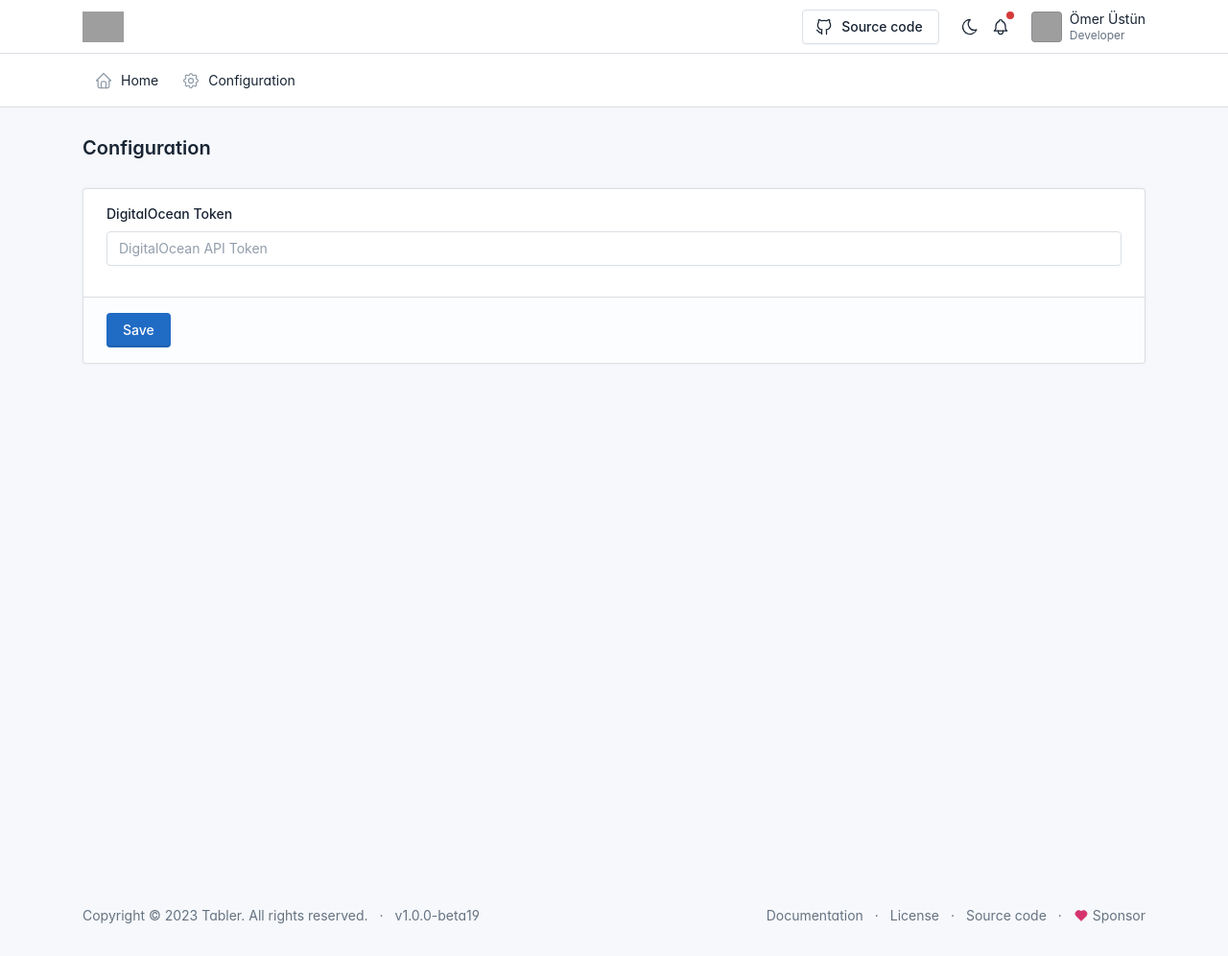
After one commit to omerbustun/do-control, a Django app: page /config/ in a window 1280 px wide. The commit adds this page. Shown: the whole page at 96% size. Run offline with Django 4.2, Linux system fonts and the light colour scheme; data comes from the database, SQL or seed files in the repository; some libraries are stand-ins or nearby versions; some web fonts are replaced; grey boxes are pictures that could not be loaded.

Commit message:
Enhance UI and implement configuration form
- Enhanced the UI by integrating Tabler's form elements and messaging components.
- Developed the Configuration form with the necessary fields.
- Created the Configuration view to handle form submissions and display save messages.
- Updated the navigation bar:
  - Replaced home icon with an appropriate link.
  - Added a gear icon for the Configuration tab.
  - Fixed the persistent active state for the Home tab.
- Introduced a page header for better content presentation.
- Various aesthetic and usability improvements for a seamless user experience.

```diff
--- a/accounts/urls.py
+++ b/accounts/urls.py
@@ -2,5 +2,5 @@ from django.urls import path
 from . import views
 
 urlpatterns = [
-    path('base/', views.base_view, name='base_view'),
+    path('', views.base_view, name='home'),
 ]
--- /dev/null
+++ b/config/forms.py
@@ -0,0 +1,9 @@
+from django import forms
+from .models import Configuration
+
+class ConfigurationForm(forms.ModelForm):
+    digitalocean_token = forms.CharField(widget=forms.TextInput(attrs={'class': 'form-control', 'placeholder': 'DigitalOcean API Token'}))
+
+    class Meta:
+        model = Configuration
+        fields = ['digitalocean_token']
--- a/config/settings.py
+++ b/config/settings.py
@@ -41,6 +41,7 @@ INSTALLED_APPS = [
     'django.contrib.staticfiles',
     'accounts',
     'do_api',
+    'config',
 ]
 
 MIDDLEWARE = [
--- a/config/urls.py
+++ b/config/urls.py
@@ -16,8 +16,10 @@ Including another URLconf
 """
 from django.contrib import admin
 from django.urls import path, include
+from . import views
 
 urlpatterns = [
     path('admin/', admin.site.urls),
+    path('config/', views.config_view, name='config_view'),
     path('', include('accounts.urls')),
 ]
--- /dev/null
+++ b/config/views.py
@@ -0,0 +1,15 @@
+from django.shortcuts import render, redirect
+from .models import Configuration
+from .forms import ConfigurationForm
+from django.contrib import messages
+
+def config_view(request):
+    config, created = Configuration.objects.get_or_create(pk=1)
+    if request.method == "POST":
+        form = ConfigurationForm(request.POST, instance=config)
+        if form.is_valid():
+            form.save()
+            messages.success(request, "Configuration saved successfully!")
+    else:
+        form = ConfigurationForm(instance=config)
+    return render(request, 'config.html', {'form': form})
--- a/templates/base.html
+++ b/templates/base.html
@@ -1,6 +1,6 @@
 {% load static %}
 
-<!doctype html>
+<!DOCTYPE html>
 <!--
 * Tabler - Premium and Open Source dashboard template with responsive and high quality UI.
 * @version 1.0.0-beta19
@@ -8,40 +8,43 @@
 * Copyright 2018-2023 The Tabler Authors
 * Copyright 2018-2023 codecalm.net Paweł Kuna
 * Licensed under MIT (https://github.com/tabler/tabler/blob/master/LICENSE)
--->
+ -->
 <html lang="en">
   <head>
-    <meta charset="utf-8"/>
-    <meta name="viewport" content="width=device-width, initial-scale=1, viewport-fit=cover"/>
-    <meta http-equiv="X-UA-Compatible" content="ie=edge"/>
-    <title>{% block title %}Dashboard{% endblock %}</title>
+    <meta charset="utf-8" />
+    <meta name="viewport" content="width=device-width, initial-scale=1, viewport-fit=cover" />
+    <meta http-equiv="X-UA-Compatible" content="ie=edge" />
+    <title>
+      {% block title %}
+        Dashboard
+      {% endblock %}
+    </title>
     <!-- CSS files -->
     <link href="{% static 'css/tabler.min.css' %}" rel="stylesheet" />
 
     <style>
       @import url('https://rsms.me/inter/inter.css');
       :root {
-      	--tblr-font-sans-serif: 'Inter Var', -apple-system, BlinkMacSystemFont, San Francisco, Segoe UI, Roboto, Helvetica Neue, sans-serif;
+        --tblr-font-sans-serif: 'Inter Var', -apple-system, BlinkMacSystemFont, San Francisco, Segoe UI, Roboto, Helvetica Neue, sans-serif;
       }
       body {
-      	font-feature-settings: "cv03", "cv04", "cv11";
+        font-feature-settings: 'cv03', 'cv04', 'cv11';
       }
     </style>
   </head>
-  <body >
+  <body>
     <script src="{% static 'js/tabler.min.js' %}"></script>
-    {% include "navbar.html" %}
+    {% include 'navbar.html' %}
 
     <div class="page">
       {% block body %}
+
       {% endblock %}
-  </div>
+    </div>
 
-    {% include "footer.html" %}
-
+    {% include 'footer.html' %}
 
     <!-- Tabler Core -->
     <script src="{% static 'js/tabler.min.js' %}"></script>
-
   </body>
 </html>
--- /dev/null
+++ b/templates/config.html
@@ -0,0 +1,46 @@
+{% extends 'base.html' %}
+
+{% block body %}
+  <div class="page-wrapper">
+    <div class="page-header d-print-none">
+      <div class="container-xl">
+        <div class="row g-2 align-items-center">
+          <div class="col">
+            <h2 class="page-title">Configuration</h2>
+          </div>
+        </div>
+      </div>
+    </div>
+
+    <div class="page-body">
+      <div class="container-xl">
+        <!-- Display Messages -->
+        {% if messages %}
+          <div class="messages mt-3">
+            {% for message in messages %}
+              <div class="alert alert-{{ message.tags }} alert-dismissible" role="alert">
+                <button type="button" class="btn-close" data-bs-dismiss="alert" aria-label="Close"></button>
+                {{ message }}
+              </div>
+            {% endfor %}
+          </div>
+        {% endif %}
+
+        <form method="post">
+          {% csrf_token %}
+          <div class="card">
+            <div class="card-body">
+              <div class="mb-3">
+                <label class="form-label">DigitalOcean Token</label>
+                {{ form.digitalocean_token }}
+              </div>
+            </div>
+            <div class="card-footer">
+              <button type="submit" class="btn btn-primary">Save</button>
+            </div>
+          </div>
+        </form>
+      </div>
+    </div>
+  </div>
+{% endblock %}
--- a/templates/navbar.html
+++ b/templates/navbar.html
@@ -1,40 +1,45 @@
 {% load static %}
 <!-- Navbar -->
-<header class="navbar navbar-expand-md d-print-none sticky-top" >
+<header class="navbar navbar-expand-md d-print-none sticky-top">
   <div class="container-xl">
-      <button class="navbar-toggler" type="button" data-bs-toggle="collapse" data-bs-target="#navbar-menu" aria-controls="navbar-menu" aria-expanded="false" aria-label="Toggle navigation">
-        <span class="navbar-toggler-icon"></span>
-      </button>
-      <h1 class="navbar-brand navbar-brand-autodark d-none-navbar-horizontal pe-0 pe-md-3">
-        <a href=".">
-            <img src="{% static 'img/logo.svg' %}" width="110" height="32" alt="do-control" class="navbar-brand-image">
-        </a>
-      </h1>
+    <button class="navbar-toggler" type="button" data-bs-toggle="collapse" data-bs-target="#navbar-menu" aria-controls="navbar-menu" aria-expanded="false" aria-label="Toggle navigation"><span class="navbar-toggler-icon"></span></button>
+    <h1 class="navbar-brand navbar-brand-autodark d-none-navbar-horizontal pe-0 pe-md-3"><a href="."><img src="{% static 'img/logo.svg' %}" width="110" height="32" alt="do-control" class="navbar-brand-image" /></a></h1>
     <div class="navbar-nav flex-row order-md-last">
       <div class="nav-item d-none d-md-flex me-3">
         <div class="btn-list">
           <a href="https://github.com/omerbustun/do-control" class="btn" target="_blank" rel="noreferrer">
             <!-- Download SVG icon from http://tabler-icons.io/i/brand-github -->
-              <svg xmlns="http://www.w3.org/2000/svg" class="icon" width="24" height="24" viewBox="0 0 24 24" stroke-width="2" stroke="currentColor" fill="none" stroke-linecap="round" stroke-linejoin="round"><path stroke="none" d="M0 0h24v24H0z" fill="none"/><path d="M9 19c-4.3 1.4 -4.3 -2.5 -6 -3m12 5v-3.5c0 -1 .1 -1.4 -.5 -2c2.8 -.3 5.5 -1.4 5.5 -6a4.6 4.6 0 0 0 -1.3 -3.2a4.2 4.2 0 0 0 -.1 -3.2s-1.1 -.3 -3.5 1.3a12.3 12.3 0 0 0 -6.2 0c-2.4 -1.6 -3.5 -1.3 -3.5 -1.3a4.2 4.2 0 0 0 -.1 3.2a4.6 4.6 0 0 0 -1.3 3.2c0 4.6 2.7 5.7 5.5 6c-.6 .6 -.6 1.2 -.5 2v3.5" /></svg>
-              Source code
+            <svg xmlns="http://www.w3.org/2000/svg" class="icon" width="24" height="24" viewBox="0 0 24 24" stroke-width="2" stroke="currentColor" fill="none" stroke-linecap="round" stroke-linejoin="round">
+              <path stroke="none" d="M0 0h24v24H0z" fill="none" />
+              <path d="M9 19c-4.3 1.4 -4.3 -2.5 -6 -3m12 5v-3.5c0 -1 .1 -1.4 -.5 -2c2.8 -.3 5.5 -1.4 5.5 -6a4.6 4.6 0 0 0 -1.3 -3.2a4.2 4.2 0 0 0 -.1 -3.2s-1.1 -.3 -3.5 1.3a12.3 12.3 0 0 0 -6.2 0c-2.4 -1.6 -3.5 -1.3 -3.5 -1.3a4.2 4.2 0 0 0 -.1 3.2a4.6 4.6 0 0 0 -1.3 3.2c0 4.6 2.7 5.7 5.5 6c-.6 .6 -.6 1.2 -.5 2v3.5" />
+            </svg>Source code
           </a>
         </div>
       </div>
       <div class="d-none d-md-flex">
-          <a href="?theme=dark" class="nav-link px-0 hide-theme-dark" title="Enable dark mode" data-bs-toggle="tooltip"
-       data-bs-placement="bottom">
+        <a href="?theme=dark" class="nav-link px-0 hide-theme-dark" title="Enable dark mode" data-bs-toggle="tooltip" data-bs-placement="bottom">
           <!-- Download SVG icon from http://tabler-icons.io/i/moon -->
-            <svg xmlns="http://www.w3.org/2000/svg" class="icon" width="24" height="24" viewBox="0 0 24 24" stroke-width="2" stroke="currentColor" fill="none" stroke-linecap="round" stroke-linejoin="round"><path stroke="none" d="M0 0h24v24H0z" fill="none"/><path d="M12 3c.132 0 .263 0 .393 0a7.5 7.5 0 0 0 7.92 12.446a9 9 0 1 1 -8.313 -12.454z" /></svg>
+          <svg xmlns="http://www.w3.org/2000/svg" class="icon" width="24" height="24" viewBox="0 0 24 24" stroke-width="2" stroke="currentColor" fill="none" stroke-linecap="round" stroke-linejoin="round">
+            <path stroke="none" d="M0 0h24v24H0z" fill="none" />
+            <path d="M12 3c.132 0 .263 0 .393 0a7.5 7.5 0 0 0 7.92 12.446a9 9 0 1 1 -8.313 -12.454z" />
+          </svg>
         </a>
-          <a href="?theme=light" class="nav-link px-0 hide-theme-light" title="Enable light mode" data-bs-toggle="tooltip"
-       data-bs-placement="bottom">
+        <a href="?theme=light" class="nav-link px-0 hide-theme-light" title="Enable light mode" data-bs-toggle="tooltip" data-bs-placement="bottom">
           <!-- Download SVG icon from http://tabler-icons.io/i/sun -->
-            <svg xmlns="http://www.w3.org/2000/svg" class="icon" width="24" height="24" viewBox="0 0 24 24" stroke-width="2" stroke="currentColor" fill="none" stroke-linecap="round" stroke-linejoin="round"><path stroke="none" d="M0 0h24v24H0z" fill="none"/><path d="M12 12m-4 0a4 4 0 1 0 8 0a4 4 0 1 0 -8 0" /><path d="M3 12h1m8 -9v1m8 8h1m-9 8v1m-6.4 -15.4l.7 .7m12.1 -.7l-.7 .7m0 11.4l.7 .7m-12.1 -.7l-.7 .7" /></svg>
+          <svg xmlns="http://www.w3.org/2000/svg" class="icon" width="24" height="24" viewBox="0 0 24 24" stroke-width="2" stroke="currentColor" fill="none" stroke-linecap="round" stroke-linejoin="round">
+            <path stroke="none" d="M0 0h24v24H0z" fill="none" />
+            <path d="M12 12m-4 0a4 4 0 1 0 8 0a4 4 0 1 0 -8 0" />
+            <path d="M3 12h1m8 -9v1m8 8h1m-9 8v1m-6.4 -15.4l.7 .7m12.1 -.7l-.7 .7m0 11.4l.7 .7m-12.1 -.7l-.7 .7" />
+          </svg>
         </a>
         <div class="nav-item dropdown d-none d-md-flex me-3">
           <a href="#" class="nav-link px-0" data-bs-toggle="dropdown" tabindex="-1" aria-label="Show notifications">
             <!-- Download SVG icon from http://tabler-icons.io/i/bell -->
-              <svg xmlns="http://www.w3.org/2000/svg" class="icon" width="24" height="24" viewBox="0 0 24 24" stroke-width="2" stroke="currentColor" fill="none" stroke-linecap="round" stroke-linejoin="round"><path stroke="none" d="M0 0h24v24H0z" fill="none"/><path d="M10 5a2 2 0 1 1 4 0a7 7 0 0 1 4 6v3a4 4 0 0 0 2 3h-16a4 4 0 0 0 2 -3v-3a7 7 0 0 1 4 -6" /><path d="M9 17v1a3 3 0 0 0 6 0v-1" /></svg>
+            <svg xmlns="http://www.w3.org/2000/svg" class="icon" width="24" height="24" viewBox="0 0 24 24" stroke-width="2" stroke="currentColor" fill="none" stroke-linecap="round" stroke-linejoin="round">
+              <path stroke="none" d="M0 0h24v24H0z" fill="none" />
+              <path d="M10 5a2 2 0 1 1 4 0a7 7 0 0 1 4 6v3a4 4 0 0 0 2 3h-16a4 4 0 0 0 2 -3v-3a7 7 0 0 1 4 -6" />
+              <path d="M9 17v1a3 3 0 0 0 6 0v-1" />
+            </svg>
             <span class="badge bg-red"></span>
           </a>
           <div class="dropdown-menu dropdown-menu-arrow dropdown-menu-end dropdown-menu-card">
@@ -45,68 +50,80 @@
               <div class="list-group list-group-flush list-group-hoverable">
                 <div class="list-group-item">
                   <div class="row align-items-center">
-                      <div class="col-auto"><span class="status-dot status-dot-animated bg-red d-block"></span></div>
+                    <div class="col-auto">
+                      <span class="status-dot status-dot-animated bg-red d-block"></span>
+                    </div>
                     <div class="col text-truncate">
                       <a href="#" class="text-body d-block">Example 1</a>
-                        <div class="d-block text-muted text-truncate mt-n1">
-                          Change deprecated html tags to text decoration classes (#29604)
-                        </div>
+                      <div class="d-block text-muted text-truncate mt-n1">Change deprecated html tags to text decoration classes (#29604)</div>
                     </div>
                     <div class="col-auto">
                       <a href="#" class="list-group-item-actions">
                         <!-- Download SVG icon from http://tabler-icons.io/i/star -->
-                          <svg xmlns="http://www.w3.org/2000/svg" class="icon text-muted" width="24" height="24" viewBox="0 0 24 24" stroke-width="2" stroke="currentColor" fill="none" stroke-linecap="round" stroke-linejoin="round"><path stroke="none" d="M0 0h24v24H0z" fill="none"/><path d="M12 17.75l-6.172 3.245l1.179 -6.873l-5 -4.867l6.9 -1l3.086 -6.253l3.086 6.253l6.9 1l-5 4.867l1.179 6.873z" /></svg>
+                        <svg xmlns="http://www.w3.org/2000/svg" class="icon text-muted" width="24" height="24" viewBox="0 0 24 24" stroke-width="2" stroke="currentColor" fill="none" stroke-linecap="round" stroke-linejoin="round">
+                          <path stroke="none" d="M0 0h24v24H0z" fill="none" />
+                          <path d="M12 17.75l-6.172 3.245l1.179 -6.873l-5 -4.867l6.9 -1l3.086 -6.253l3.086 6.253l6.9 1l-5 4.867l1.179 6.873z" />
+                        </svg>
                       </a>
                     </div>
                   </div>
                 </div>
                 <div class="list-group-item">
                   <div class="row align-items-center">
-                      <div class="col-auto"><span class="status-dot d-block"></span></div>
+                    <div class="col-auto">
+                      <span class="status-dot d-block"></span>
+                    </div>
                     <div class="col text-truncate">
                       <a href="#" class="text-body d-block">Example 2</a>
-                        <div class="d-block text-muted text-truncate mt-n1">
-                          justify-content:between ⇒ justify-content:space-between (#29734)
-                        </div>
+                      <div class="d-block text-muted text-truncate mt-n1">justify-content:between ⇒ justify-content:space-between (#29734)</div>
                     </div>
                     <div class="col-auto">
                       <a href="#" class="list-group-item-actions show">
                         <!-- Download SVG icon from http://tabler-icons.io/i/star -->
-                          <svg xmlns="http://www.w3.org/2000/svg" class="icon text-yellow" width="24" height="24" viewBox="0 0 24 24" stroke-width="2" stroke="currentColor" fill="none" stroke-linecap="round" stroke-linejoin="round"><path stroke="none" d="M0 0h24v24H0z" fill="none"/><path d="M12 17.75l-6.172 3.245l1.179 -6.873l-5 -4.867l6.9 -1l3.086 -6.253l3.086 6.253l6.9 1l-5 4.867l1.179 6.873z" /></svg>
+                        <svg xmlns="http://www.w3.org/2000/svg" class="icon text-yellow" width="24" height="24" viewBox="0 0 24 24" stroke-width="2" stroke="currentColor" fill="none" stroke-linecap="round" stroke-linejoin="round">
+                          <path stroke="none" d="M0 0h24v24H0z" fill="none" />
+                          <path d="M12 17.75l-6.172 3.245l1.179 -6.873l-5 -4.867l6.9 -1l3.086 -6.253l3.086 6.253l6.9 1l-5 4.867l1.179 6.873z" />
+                        </svg>
                       </a>
                     </div>
                   </div>
                 </div>
                 <div class="list-group-item">
                   <div class="row align-items-center">
-                      <div class="col-auto"><span class="status-dot d-block"></span></div>
+                    <div class="col-auto">
+                      <span class="status-dot d-block"></span>
+                    </div>
                     <div class="col text-truncate">
                       <a href="#" class="text-body d-block">Example 3</a>
-                        <div class="d-block text-muted text-truncate mt-n1">
-                          Update change-version.js (#29736)
-                        </div>
+                      <div class="d-block text-muted text-truncate mt-n1">Update change-version.js (#29736)</div>
                     </div>
                     <div class="col-auto">
                       <a href="#" class="list-group-item-actions">
                         <!-- Download SVG icon from http://tabler-icons.io/i/star -->
-                          <svg xmlns="http://www.w3.org/2000/svg" class="icon text-muted" width="24" height="24" viewBox="0 0 24 24" stroke-width="2" stroke="currentColor" fill="none" stroke-linecap="round" stroke-linejoin="round"><path stroke="none" d="M0 0h24v24H0z" fill="none"/><path d="M12 17.75l-6.172 3.245l1.179 -6.873l-5 -4.867l6.9 -1l3.086 -6.253l3.086 6.253l6.9 1l-5 4.867l1.179 6.873z" /></svg>
+                        <svg xmlns="http://www.w3.org/2000/svg" class="icon text-muted" width="24" height="24" viewBox="0 0 24 24" stroke-width="2" stroke="currentColor" fill="none" stroke-linecap="round" stroke-linejoin="round">
+                          <path stroke="none" d="M0 0h24v24H0z" fill="none" />
+                          <path d="M12 17.75l-6.172 3.245l1.179 -6.873l-5 -4.867l6.9 -1l3.086 -6.253l3.086 6.253l6.9 1l-5 4.867l1.179 6.873z" />
+                        </svg>
                       </a>
                     </div>
                   </div>
                 </div>
                 <div class="list-group-item">
                   <div class="row align-items-center">
-                      <div class="col-auto"><span class="status-dot status-dot-animated bg-green d-block"></span></div>
+                    <div class="col-auto">
+                      <span class="status-dot status-dot-animated bg-green d-block"></span>
+                    </div>
                     <div class="col text-truncate">
                       <a href="#" class="text-body d-block">Example 4</a>
-                        <div class="d-block text-muted text-truncate mt-n1">
-                          Regenerate package-lock.json (#29730)
-                        </div>
+                      <div class="d-block text-muted text-truncate mt-n1">Regenerate package-lock.json (#29730)</div>
                     </div>
                     <div class="col-auto">
                       <a href="#" class="list-group-item-actions">
                         <!-- Download SVG icon from http://tabler-icons.io/i/star -->
-                          <svg xmlns="http://www.w3.org/2000/svg" class="icon text-muted" width="24" height="24" viewBox="0 0 24 24" stroke-width="2" stroke="currentColor" fill="none" stroke-linecap="round" stroke-linejoin="round"><path stroke="none" d="M0 0h24v24H0z" fill="none"/><path d="M12 17.75l-6.172 3.245l1.179 -6.873l-5 -4.867l6.9 -1l3.086 -6.253l3.086 6.253l6.9 1l-5 4.867l1.179 6.873z" /></svg>
+                        <svg xmlns="http://www.w3.org/2000/svg" class="icon text-muted" width="24" height="24" viewBox="0 0 24 24" stroke-width="2" stroke="currentColor" fill="none" stroke-linecap="round" stroke-linejoin="round">
+                          <path stroke="none" d="M0 0h24v24H0z" fill="none" />
+                          <path d="M12 17.75l-6.172 3.245l1.179 -6.873l-5 -4.867l6.9 -1l3.086 -6.253l3.086 6.253l6.9 1l-5 4.867l1.179 6.873z" />
+                        </svg>
                       </a>
                     </div>
                   </div>
@@ -141,14 +158,31 @@
     <div class="navbar">
       <div class="container-xl">
         <ul class="navbar-nav">
-            <li class="nav-item active">
-              <a class="nav-link" href="./" >
-                <span class="nav-link-icon d-md-none d-lg-inline-block"><!-- Download SVG icon from http://tabler-icons.io/i/home -->
-                  <svg xmlns="http://www.w3.org/2000/svg" class="icon" width="24" height="24" viewBox="0 0 24 24" stroke-width="2" stroke="currentColor" fill="none" stroke-linecap="round" stroke-linejoin="round"><path stroke="none" d="M0 0h24v24H0z" fill="none"/><path d="M5 12l-2 0l9 -9l9 9l-2 0" /><path d="M5 12v7a2 2 0 0 0 2 2h10a2 2 0 0 0 2 -2v-7" /><path d="M9 21v-6a2 2 0 0 1 2 -2h2a2 2 0 0 1 2 2v6" /></svg>
+          <li class="nav-item {% if request.resolver_match.url_name == 'home' %}{% endif %}">
+            <a class="nav-link" href="{% url 'home' %}">
+              <span class="nav-link-icon d-md-none d-lg-inline-block">
+                <!-- Download SVG icon from http://tabler-icons.io/i/home -->
+                <svg xmlns="http://www.w3.org/2000/svg" class="icon" width="24" height="24" viewBox="0 0 24 24" stroke-width="2" stroke="currentColor" fill="none" stroke-linecap="round" stroke-linejoin="round">
+                  <path stroke="none" d="M0 0h24v24H0z" fill="none" />
+                  <path d="M5 12l-2 0l9 -9l9 9l-2 0" />
+                  <path d="M5 12v7a2 2 0 0 0 2 2h10a2 2 0 0 0 2 -2v-7" />
+                  <path d="M9 21v-6a2 2 0 0 1 2 -2h2a2 2 0 0 1 2 2v6" />
+                </svg>
               </span>
-                <span class="nav-link-title">
-                  Home
+              <span class="nav-link-title">Home</span>
+            </a>
+          </li>
+          <li class="nav-item {% if request.resolver_match.url_name == 'config_view' %}{% endif %}">
+            <a class="nav-link" href="{% url 'config_view' %}">
+              <span class="nav-link-icon d-md-none d-lg-inline-block">
+                <svg xmlns="http://www.w3.org/2000/svg" class="icon icon-tabler icon-tabler-settings" width="24" height="24" viewBox="0 0 24 24" stroke-width="2" stroke="currentColor" fill="none" stroke-linecap="round" stroke-linejoin="round">
+                  <path stroke="none" d="M0 0h24v24H0z" fill="none"></path>
+                  <path d="M10.325 4.317c.426 -1.756 2.924 -1.756 3.35 0a1.724 1.724 0 0 0 2.573 1.066c1.543 -.94 3.31 .826 2.37 2.37a1.724 1.724 0 0 0 1.065 2.572c1.756 .426 1.756 2.924 0 3.35a1.724 1.724 0 0 0 -1.066 2.573c.94 1.543 -.826 3.31 -2.37 2.37a1.724 1.724 0 0 0 -2.572 1.065c-.426 1.756 -2.924 1.756 -3.35 0a1.724 1.724 0 0 0 -2.573 -1.066c-1.543 .94 -3.31 -.826 -2.37 -2.37a1.724 1.724 0 0 0 -1.065 -2.572c-1.756 -.426 -1.756 -2.924 0 -3.35a1.724 1.724 0 0 0 1.066 -2.573c-.94 -1.543 .826 -3.31 2.37 -2.37c1 .608 2.296 .07 2.572 -1.065z"></path>
+                  <path d="M9 12a3 3 0 1 0 6 0a3 3 0 0 0 -6 0"></path>
+               </svg>
+
               </span>
+              <span class="nav-link-title">Configuration</span>
             </a>
           </li>
         </ul>
```
Also changed, not shown: config/migrations/0001_initial.py (added), config/migrations/__init__.py (added). Lines whose indentation alone changed are shown as unchanged.
